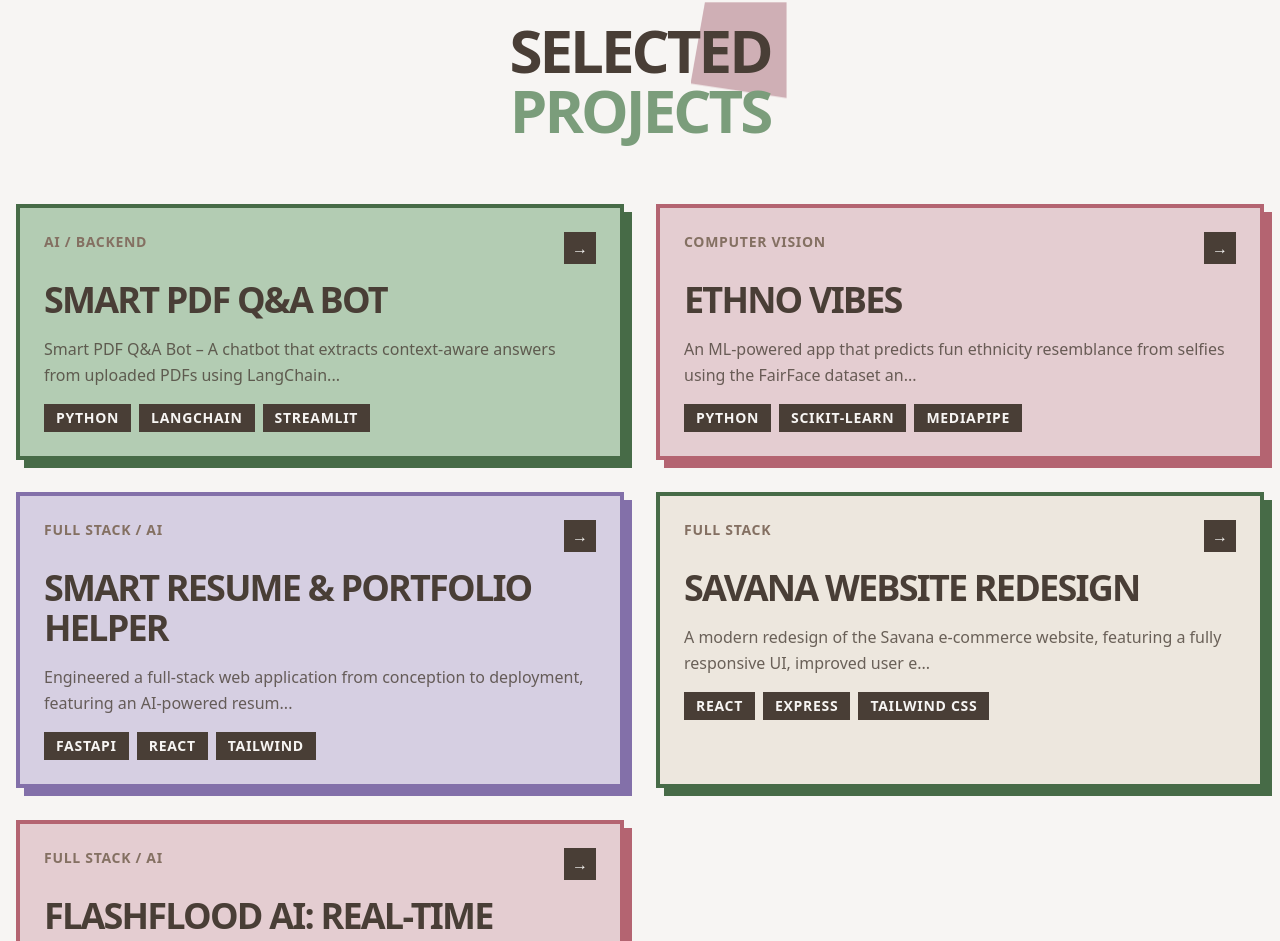
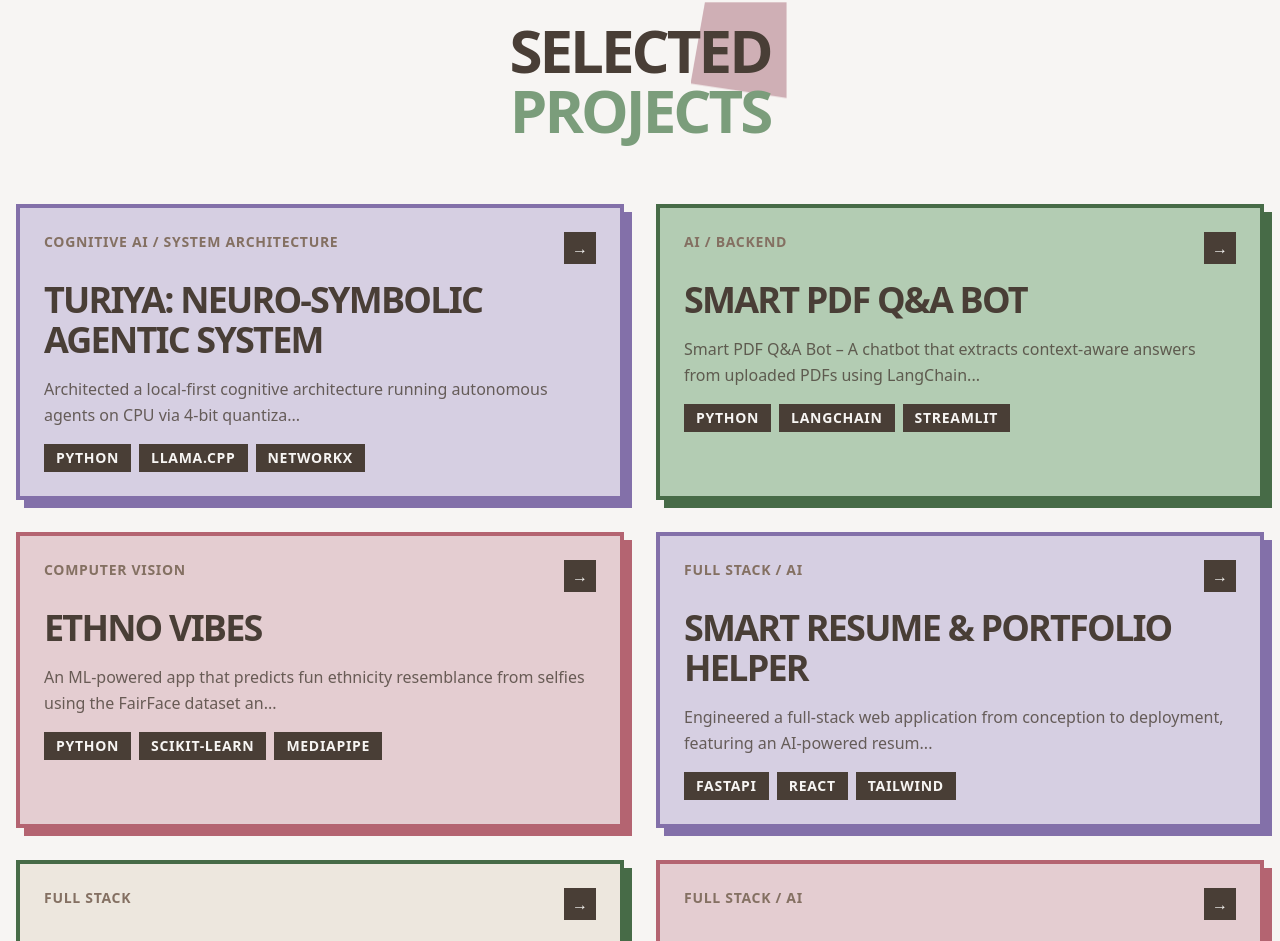
Before and after one commit to QuintessenceCoding/portfolio, a React (Vite) app: page / in a window 1280 px wide. Shown: the part 1553-2494 px from the top of the page. Built offline with nearby package versions, Linux system fonts and the light colour scheme.

Commit message:
added Turiya to projects

```diff
--- a/src/components/ProjectsSection.tsx
+++ b/src/components/ProjectsSection.tsx
@@ -15,6 +15,16 @@ interface Project {
 const projects: Project[] = [
   {
     id: 1,
+    title: "Turiya: Neuro-Symbolic Agentic System",
+    category: "COGNITIVE AI / SYSTEM ARCHITECTURE",
+    description:
+      "Architected a local-first cognitive architecture running autonomous agents on CPU via 4-bit quantization. Features an asynchronous multi-agent swarm (Perception, Reasoning, Learning) and Neuro-Symbolic memory fusing semantic vector embeddings with episodic knowledge graphs.",
+    tech: ["Python", "Llama.cpp", "NetworkX", "SQLite"],
+    color: "lavender",
+    code: "https://github.com/QuintessenceCoding/Turiya",
+  },
+  {
+    id: 2,
     title: "Smart PDF Q&A Bot",
     category: "AI / BACKEND",
     description:
@@ -25,7 +35,7 @@ const projects: Project[] = [
     code: "https://github.com/QuintessenceCoding/smart-pdf-qa-bot",
   },
   {
-    id: 2,
+    id: 3,
     title: "Ethno Vibes",
     category: "COMPUTER VISION",
     description:
@@ -35,7 +45,7 @@ const projects: Project[] = [
     code: "https://github.com/QuintessenceCoding/ethno-vibes"
   },
   {
-    id: 3,
+    id: 4,
     title: "Smart Resume & Portfolio Helper",
     category: "FULL STACK / AI",
     description:
@@ -46,7 +56,7 @@ const projects: Project[] = [
     code: "https://github.com/QuintessenceCoding/smart-resume-helper",
   },
   {
-    id: 4,
+    id: 5,
     title: "Savana Website Redesign",
     category: "FULL STACK",
     description:
@@ -57,7 +67,7 @@ const projects: Project[] = [
     code: "https://github.com/QuintessenceCoding/savana-redesign",
   },
   {
-    id: 5,
+    id: 6,
     title: "FlashFlood AI: Real-Time Urban Flood Monitoring",
     category: "FULL STACK / AI",
     description:
```
